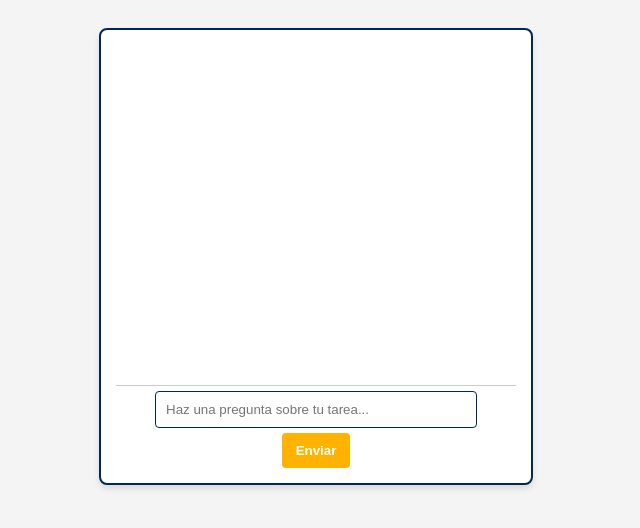
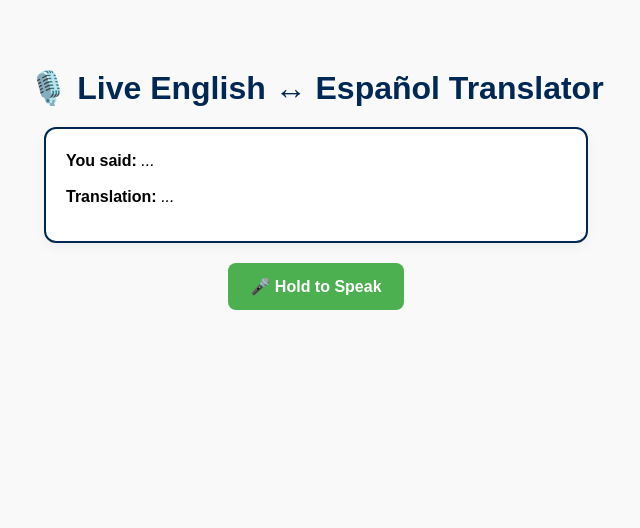
Before and after one commit to grantwriterlg/espanoltutor, a plain HTML site: page index.html in a window 1280 px wide. Shown: the whole page, without its empty margins (324-964 px from the left). Drawn offline with Linux system fonts and the light colour scheme.

Commit message:
Update index.html

```diff
--- a/index.html
+++ b/index.html
@@ -1,115 +1,164 @@
 <!DOCTYPE html>
-<html lang="es">
+<html lang="en">
 <head>
-  <meta charset="UTF-8">
-  <title>Ayudante de Tareas</title>
-  <meta name="viewport" content="width=device-width, initial-scale=1.0">
+  <meta charset="UTF-8" />
+  <title>Live Voice Translator</title>
+  <meta name="viewport" content="width=device-width, initial-scale=1.0" />
   <style>
     body {
       font-family: Arial, sans-serif;
-      text-align: center;
-      padding: 20px;
-      background-color: #f4f4f4;
-    }
-    #chat {
-      max-width: 400px;
-      margin: auto;
-      padding: 15px;
-      border: 2px solid #002855;
-      background: white;
-      border-radius: 8px;
-      box-shadow: 0px 4px 6px rgba(0, 0, 0, 0.1);
-    }
-    #messages {
-      height: 320px;
-      overflow-y: auto;
-      border-bottom: 1px solid #ccc;
-      padding: 10px;
-      text-align: left;
-      background: #fff;
+      background: #f9f9f9;
       display: flex;
       flex-direction: column;
-      gap: 8px;
+      align-items: center;
+      padding: 40px 20px;
     }
-    .message {
-      max-width: 80%;
-      padding: 8px 12px;
+
+    h1 {
+      color: #002855;
+      margin-bottom: 20px;
+    }
+
+    #output {
+      background: white;
+      border: 2px solid #002855;
       border-radius: 12px;
-      line-height: 1.4;
+      padding: 20px;
+      max-width: 500px;
+      width: 100%;
+      text-align: left;
+      box-shadow: 0 4px 12px rgba(0,0,0,0.05);
+      margin-bottom: 20px;
     }
-    .user {
-      align-self: flex-start;
-      background-color: #e1f5fe;
+
+    .text-block {
+      margin-bottom: 12px;
+      font-size: 16px;
+      line-height: 1.5;
     }
-    .ai {
-      align-self: flex-end;
-      background-color: #fff3e0;
+
+    #voiceBtn {
+      padding: 14px 22px;
+      font-size: 16px;
+      font-weight: bold;
+      color: white;
+      background: #4caf50;
+      border: none;
+      border-radius: 8px;
+      cursor: pointer;
     }
-    input[type="text"] {
-      width: 75%;
-      padding: 10px;
-      margin: 5px 0;
-      border: 1px solid #002855;
-      border-radius: 4px;
-    }
-    button {
-      padding: 10px 14px;
-      background: #ffb300;
-      color: white;
-      border: none;
-      cursor: pointer;
-      border-radius: 4px;
-      font-weight: bold;
-    }
-    button:hover {
-      background: #cc8c00;
+
+    #voiceBtn.recording {
+      background: #d32f2f;
     }
   </style>
 </head>
 <body>
-  <div id="chat">
-    <div id="messages"></div>
-    <input type="text" id="userInput" placeholder="Haz una pregunta sobre tu tarea..."><br>
-    <button onclick="sendMessage()">Enviar</button>
+  <h1>🎙️ Live English ↔ Español Translator</h1>
+
+  <div id="output">
+    <div class="text-block" id="originalText"><strong>You said:</strong> <em>...</em></div>
+    <div class="text-block" id="translatedText"><strong>Translation:</strong> <em>...</em></div>
   </div>
 
+  <button id="voiceBtn">🎤 Hold to Speak</button>
+
   <script>
-    async function sendMessage() {
-      const userInput = document.getElementById("userInput").value.trim();
-      const messages = document.getElementById("messages");
+    const voiceBtn = document.getElementById("voiceBtn");
+    const originalEl = document.getElementById("originalText");
+    const translatedEl = document.getElementById("translatedText");
 
-      if (!userInput) return;
+    let recognition;
+    let inputLang = "en-US";
+    let outputLang = "es";
 
-      const userMsg = document.createElement("div");
-      userMsg.className = "message user";
-      userMsg.textContent = userInput;
-      messages.appendChild(userMsg);
-      document.getElementById("userInput").value = "";
+    voiceBtn.addEventListener("mousedown", startListening);
+    voiceBtn.addEventListener("mouseup", stopListening);
+    voiceBtn.addEventListener("touchstart", startListening);
+    voiceBtn.addEventListener("touchend", stopListening);
 
+    function startListening() {
+      recognition = new (window.SpeechRecognition || window.webkitSpeechRecognition)();
+      recognition.lang = inputLang;
+      recognition.interimResults = false;
+
+      voiceBtn.classList.add("recording");
+
+      recognition.onresult = async function (event) {
+        const spoken = event.results[0][0].transcript;
+        originalEl.innerHTML = `<strong>You said:</strong> <em>${spoken}</em>`;
+
+        const translated = await translateText(spoken);
+        translatedEl.innerHTML = `<strong>Translation:</strong> <em>${translated}</em>`;
+        speak(translated);
+      };
+
+      recognition.onerror = function (event) {
+        originalEl.innerHTML = `<strong>Error:</strong> ${event.error}`;
+        translatedEl.innerHTML = "";
+      };
+
+      recognition.start();
+    }
+
+    function stopListening() {
+      if (recognition) {
+        recognition.stop();
+        voiceBtn.classList.remove("recording");
+      }
+    }
+
+    async function translateText(text) {
       try {
         const response = await fetch("https://sweet-jumpy-broker.glitch.me/homework", {
           method: "POST",
-          headers: {
-            "Content-Type": "application/json"
-          },
-          body: JSON.stringify({ message: "Responde en español: " + userInput })
+          headers: { "Content-Type": "application/json" },
+          body: JSON.stringify({
+            messages: [
+              {
+                role: "system",
+                content: "You are a translation assistant. If the text is in English, translate it to Spanish. If it's in Spanish, translate it to English. Just reply with the translation only."
+              },
+              {
+                role: "user",
+                content: text
+              }
+            ]
+          })
         });
 
         const data = await response.json();
-
-        const aiMsg = document.createElement("div");
-        aiMsg.className = "message ai";
-        aiMsg.textContent = data.reply;
-        messages.appendChild(aiMsg);
-        messages.scrollTop = messages.scrollHeight;
+        return data.reply;
       } catch (err) {
-        console.error("Error:", err);
-        const errMsg = document.createElement("div");
-        errMsg.className = "message ai";
-        errMsg.textContent = "Lo siento, algo salió mal. Inténtalo de nuevo.";
-        messages.appendChild(errMsg);
+        return "Translation failed. Try again.";
       }
     }
+
+    function speak(text) {
+      const synth = window.speechSynthesis;
+      const utter = new SpeechSynthesisUtterance(text);
+
+      // Swap target language for speaking
+      utter.lang = inputLang === "en-US" ? "es-ES" : "en-US";
+
+      const voices = synth.getVoices();
+      const match = voices.find(v => v.lang === utter.lang || v.lang.startsWith(utter.lang.split("-")[0]));
+      if (match) utter.voice = match;
+
+      synth.cancel();
+      synth.speak(utter);
+    }
+
+    // Swap input/output language each time
+    voiceBtn.addEventListener("click", () => {
+      if (inputLang === "en-US") {
+        inputLang = "es-ES";
+        outputLang = "en";
+      } else {
+        inputLang = "en-US";
+        outputLang = "es";
+      }
+    });
   </script>
 </body>
 </html>
```
